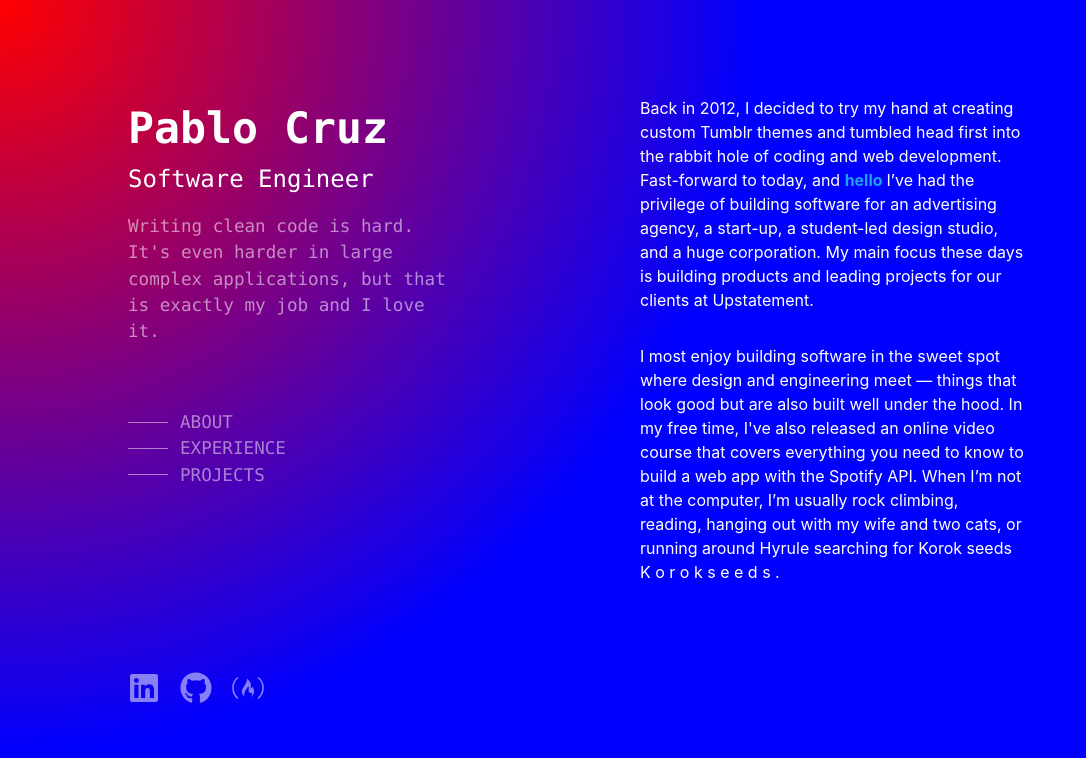
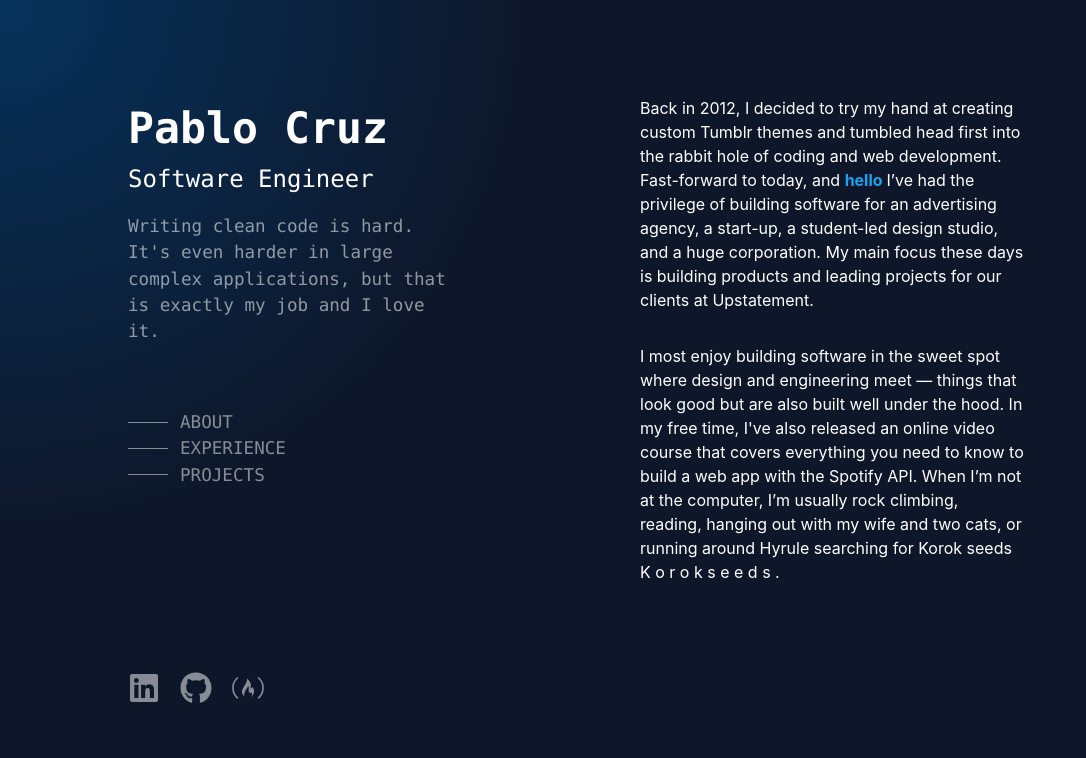
Before and after one commit to jpablocruz/Portfolio-Website, a React (Create React App) app: page / in a window 1280 px wide. Shown: the top 758 px of the page, without its empty margins (0-1086 px from the left). Built offline with nearby package versions, Linux system fonts and the light colour scheme.

Commit message:
finished cursor gradient

```diff
--- a/src/App.tsx
+++ b/src/App.tsx
@@ -8,7 +8,7 @@ function App() {
  return (
   <>
    <Gradientdiv
-    className={"bg-black w-screen h-screen justify-center grid content-center"}
+    className={"w-screen h-screen justify-center grid content-center"}
    >
     <div className=" lg:min-h-screen lg:max-h-screen px-12 md:px-12 md:py-20 lg:px-32 lg:py-0">
      <div className="lg:justify-between lg:flex">
@@ -17,11 +17,6 @@ function App() {
      </div>
     </div>
    </Gradientdiv>
-   {/* <Gradientdiv
-    className={"bg-black w-screen h-screen justify-center grid content-center"}
-   >
-    <p className={"text-white"}> hello world </p>
-   </Gradientdiv> */}
   </>
  );
 }
--- a/src/components/GradientDiv.tsx
+++ b/src/components/GradientDiv.tsx
@@ -28,7 +28,7 @@ const Gradientdiv: React.FC<GradientdivProps> = ({ children, className }) => {
    style={{
     backgroundImage: `radial-gradient( circle at ${GradientPosition().x}px ${
      GradientPosition().y
-    }px, red  , blue 50% )`,
+    }px, #06325b , #0e172a 35% )`,
    }}
    className={className}
   >
--- a/tailwind.config.js
+++ b/tailwind.config.js
@@ -5,6 +5,7 @@ module.exports = {
   extend: {},
   colors: {
    darkBlue: "#0e172a",
+   blue: "#3657a1",
    celeste: "#1da1f1",
    celesteLight: "#7dd8ec",
    white: "#FFFFFF",
```
